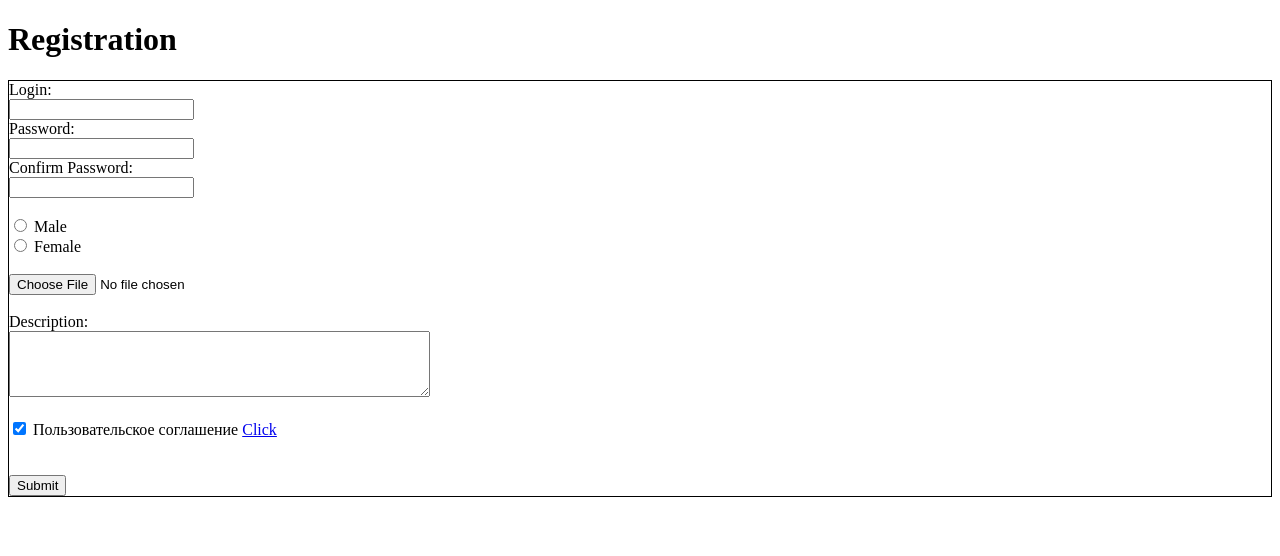
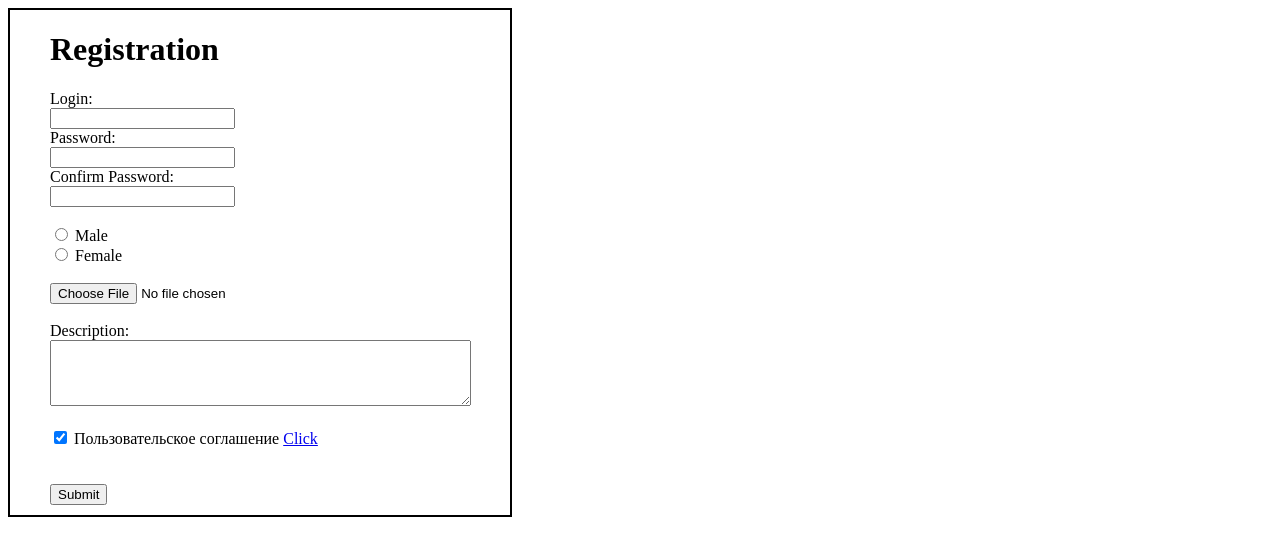
Before and after one commit to AlexandrDeos/HTML-lessons, a plain HTML site: page Form/index.html in a window 1280 px wide. Drawn offline with Linux system fonts and the light colour scheme.

Commit message:
FormsChange

```diff
--- a/Form/css/style.css
+++ b/Form/css/style.css
@@ -1,5 +1,14 @@
 
+h1  {
+    margin-left: 40px;
+}
 
 form {
-    border: 1px solid black;
+  margin-left: 40px;
+  margin-bottom: 10px;
 }
+
+.header {
+    border: 2px solid black;
+    width: 500px;
+}
```
